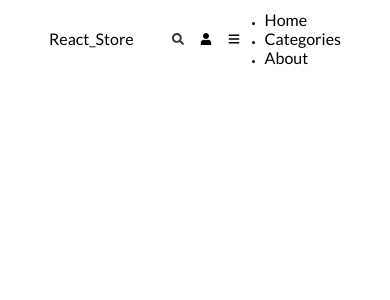
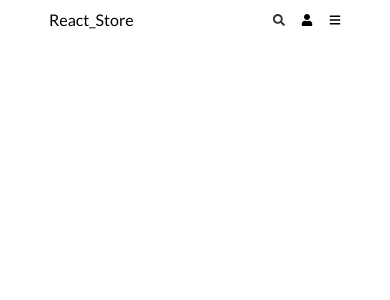
Before and after one commit to EdwardShanahan9/react_store, a React (Vite) app: page / in a window 390 px wide. Shown: the top 300 px of the page. Built offline with nearby package versions, Linux system fonts and the light colour scheme.

Commit message:
Add MobileNavbar styles and update key prop in Navbar mapping

```diff
--- /dev/null
+++ b/src/components/MobileNavbar/MobileNavbar.css
@@ -0,0 +1,3 @@
+.navbar__mobile-list {
+  display: none;
+}
--- a/src/components/MobileNavbar/MobileNavbar.jsx
+++ b/src/components/MobileNavbar/MobileNavbar.jsx
@@ -1,8 +1,10 @@
+import "./MobileNavbar.css";
+
 const MobileNavbar = ({ navLinks }) => {
   return (
     <ul className="navbar__mobile-list">
-      {navLinks.map((link) => (
-        <li key={link}>
+      {navLinks.map((link, index) => (
+        <li key={index}>
           <a href={link.path}>{link.name}</a>
         </li>
       ))}
--- a/src/components/Navbar/Navbar.jsx
+++ b/src/components/Navbar/Navbar.jsx
@@ -23,8 +23,8 @@ const Navbar = () => {
       </a>
 
       <ul className="navbar__list">
-        {navLinks.map((link) => (
-          <li key={link}>
+        {navLinks.map((link, index) => (
+          <li key={index}>
             <a href={link.path}>{link.name}</a>
           </li>
         ))}
```
